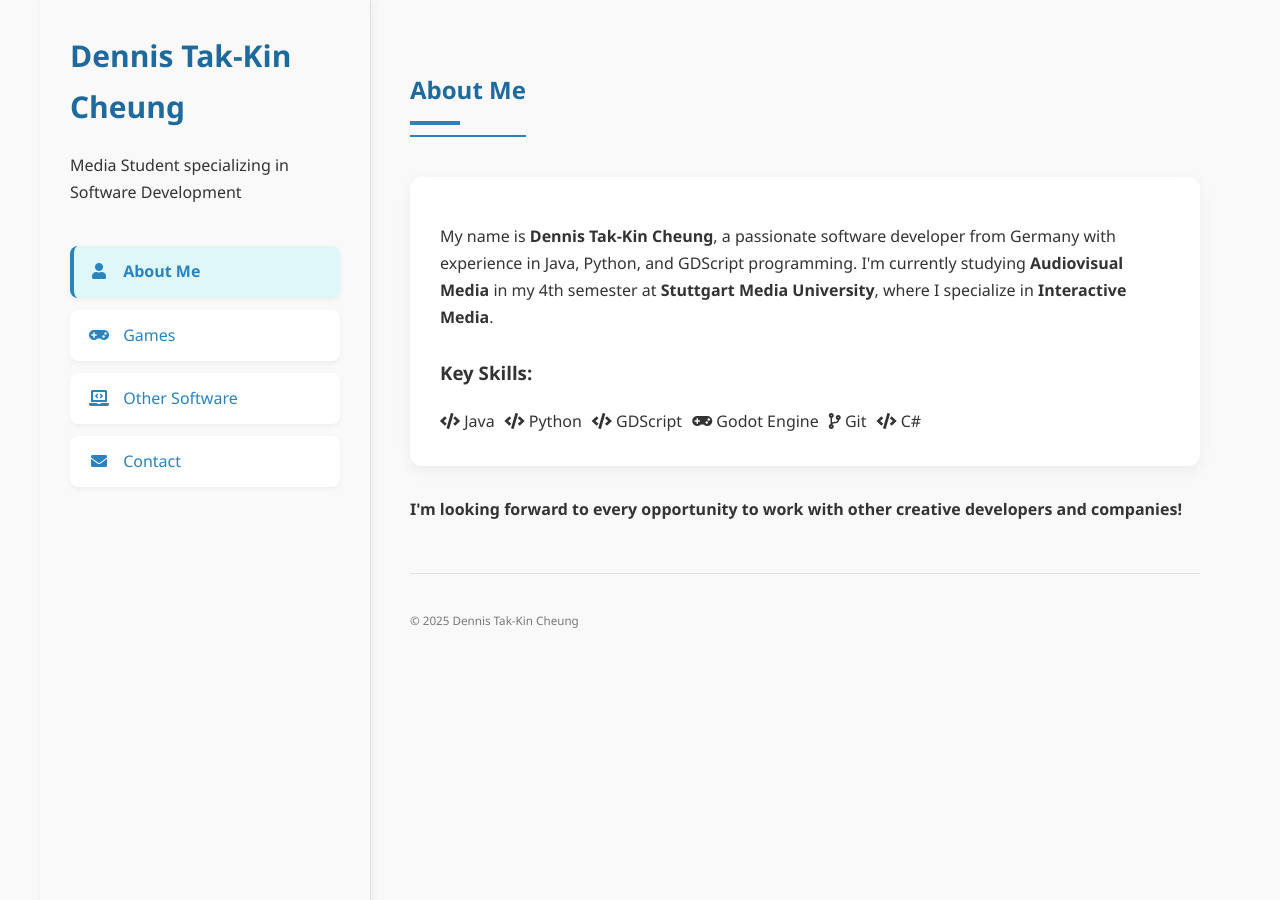
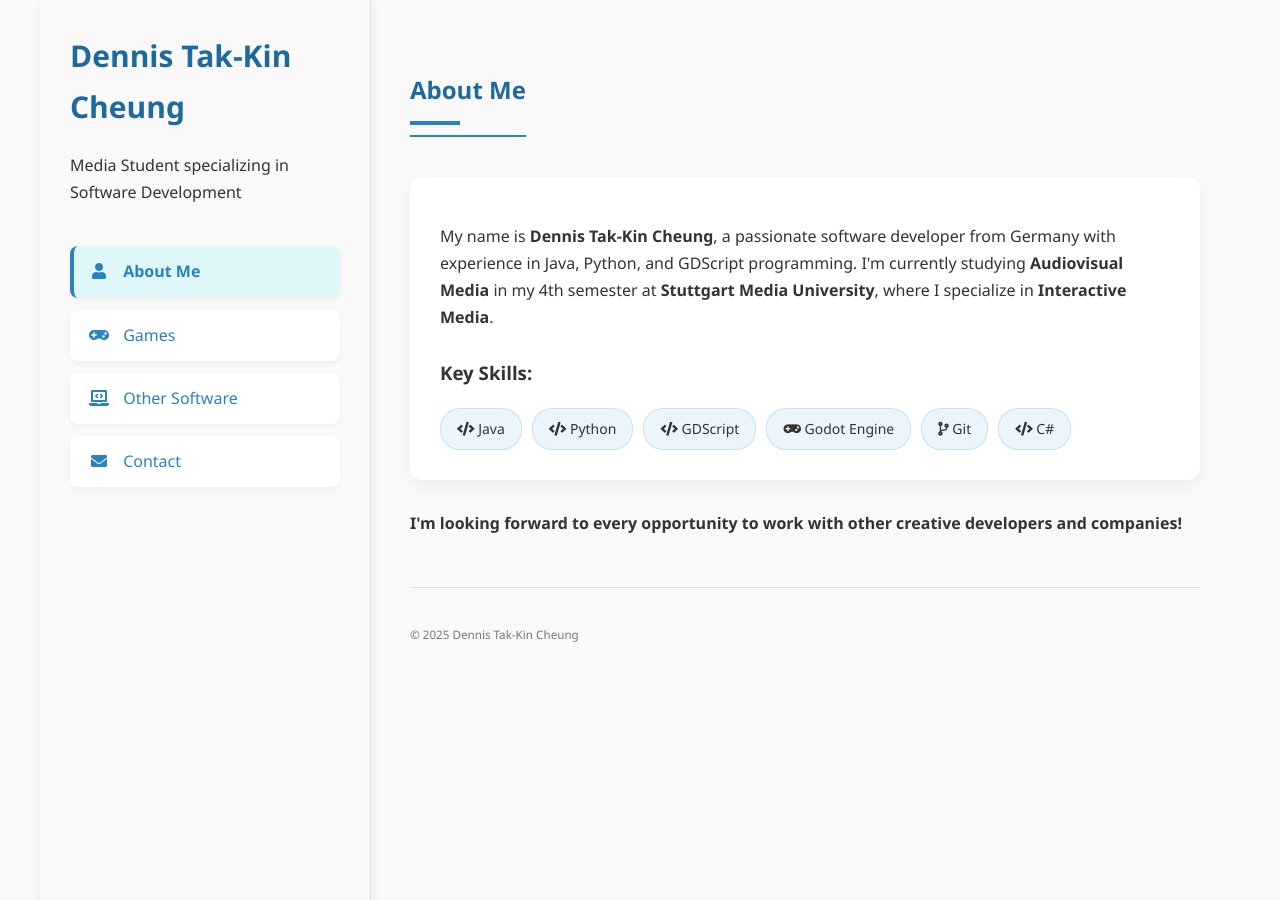
Before and after one commit to DarumaGH/DarumaGH.github.io, a Jekyll site: the page index.html, which Jekyll copies as it is, in a window 1280 px wide. Built offline with Jekyll 4.4.1, drawn with Linux system fonts in a browser that asks for light colours.

Commit message:
Update index.html

```diff
--- a/index.html
+++ b/index.html
@@ -273,6 +273,26 @@
         flex-wrap: wrap;
         gap: 10px;
         margin-top: 20px;
+      }
+
+      .skill-tag {
+        background: rgba(52, 152, 219, 0.1);
+        padding: 8px 16px;
+        border-radius: 20px;
+        font-size: 14px;
+        transition: background-color 0.3s ease;
+        border: 1px solid rgba(52, 152, 219, 0.2);
+      }
+
+      @media (prefers-color-scheme: dark) {
+        .skill-tag {
+          background: rgba(52, 152, 219, 0.2);
+          border: 1px solid rgba(52, 152, 219, 0.3);
+        }
+      }
+
+      .skill-tag {
+        transition: background-color 0.3s ease;
       }
 
       .contact-info {
```
